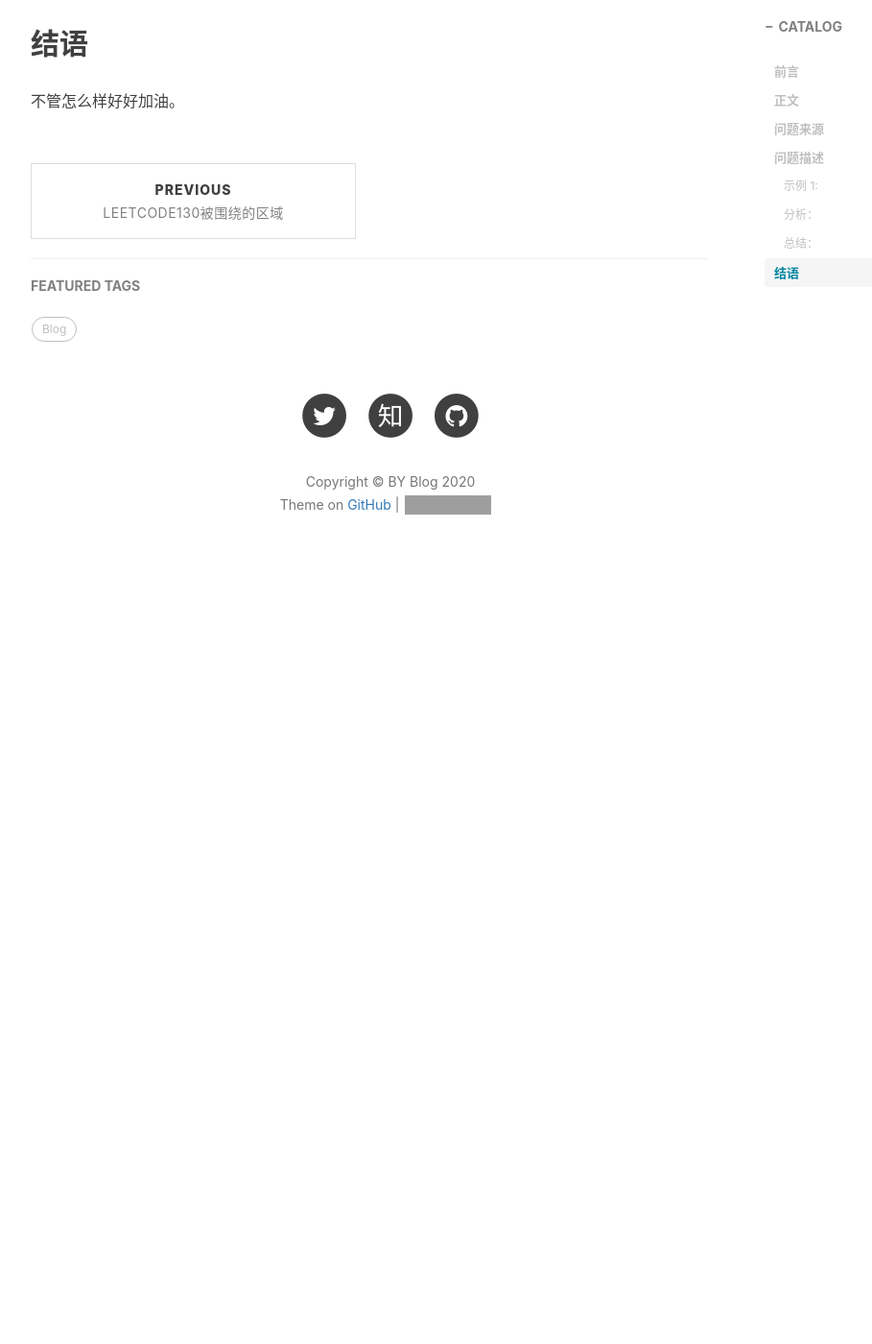
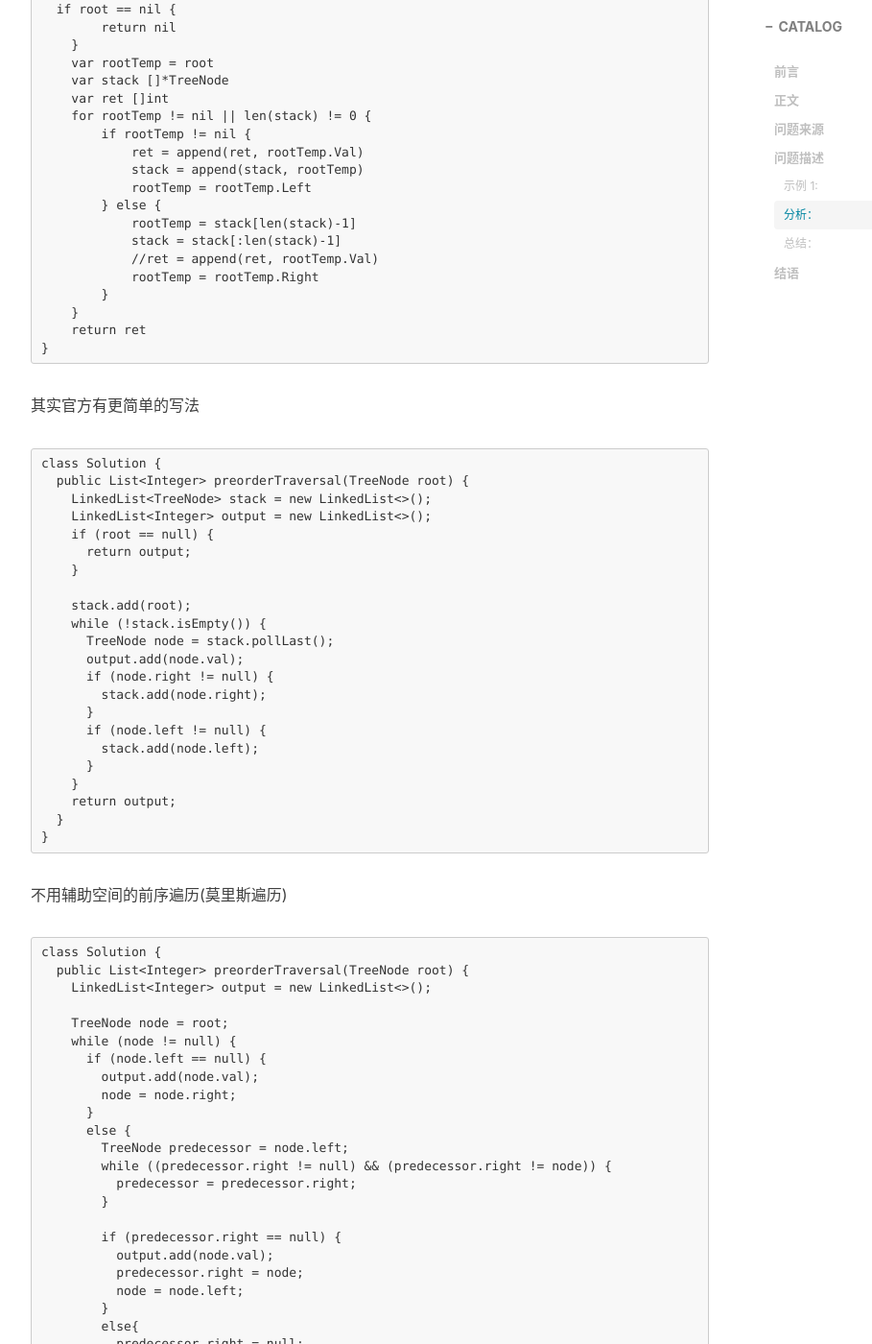
Before and after one commit to pamleft/pamleft.github.io, a Jekyll site: the page built from _posts/2020-07-04-leetcode144二叉树的前序遍历.md, in a window 1280 px wide and 1400 px high, scrolled down 1966 px. Shown: the whole window at 96% size, without its empty margins (233-1142 px from the left). Built offline with Jekyll 4.4.1, drawn with Linux system fonts in a browser that asks for light colours; nearby versions of some CDN libraries; comment, search, counter and statistics services are not loaded; before the commit the page ends 2596 px from its top, so only the background shows below that; some of the changed text lies outside the part shown; grey boxes are pictures that could not be loaded.

Commit message:
leetcode144modified

````diff
--- a/_posts/2020-07-04-leetcode144二叉树的前序遍历.md
+++ b/_posts/2020-07-04-leetcode144二叉树的前序遍历.md
@@ -68,6 +68,88 @@ func preorderTraversal(root *TreeNode) []int {
     return res
 }
 ```
+看别人的代码，其实不需要外层循环
+```
+func preorderTraversal(root *TreeNode) []int {
+  if root == nil {
+        return nil
+    }
+    var rootTemp = root
+    var stack []*TreeNode
+    var ret []int
+    for rootTemp != nil || len(stack) != 0 {
+        if rootTemp != nil {
+            ret = append(ret, rootTemp.Val)
+            stack = append(stack, rootTemp)
+            rootTemp = rootTemp.Left
+        } else {
+            rootTemp = stack[len(stack)-1]
+            stack = stack[:len(stack)-1]
+            //ret = append(ret, rootTemp.Val)
+            rootTemp = rootTemp.Right
+        }
+    }
+    return ret
+}
+```
+其实官方有更简单的写法
+```
+class Solution {
+  public List<Integer> preorderTraversal(TreeNode root) {
+    LinkedList<TreeNode> stack = new LinkedList<>();
+    LinkedList<Integer> output = new LinkedList<>();
+    if (root == null) {
+      return output;
+    }
+
+    stack.add(root);
+    while (!stack.isEmpty()) {
+      TreeNode node = stack.pollLast();
+      output.add(node.val);
+      if (node.right != null) {
+        stack.add(node.right);
+      }
+      if (node.left != null) {
+        stack.add(node.left);
+      }
+    }
+    return output;
+  }
+}
+```
+不用辅助空间的前序遍历(莫里斯遍历)
+```
+class Solution {
+  public List<Integer> preorderTraversal(TreeNode root) {
+    LinkedList<Integer> output = new LinkedList<>();
+
+    TreeNode node = root;
+    while (node != null) {
+      if (node.left == null) {
+        output.add(node.val);
+        node = node.right;
+      }
+      else {
+        TreeNode predecessor = node.left;
+        while ((predecessor.right != null) && (predecessor.right != node)) {
+          predecessor = predecessor.right;
+        }
+
+        if (predecessor.right == null) {
+          output.add(node.val);
+          predecessor.right = node;
+          node = node.left;
+        }
+        else{
+          predecessor.right = null;
+          node = node.right;
+        }
+      }
+    }
+    return output;
+  }
+}
+```
 
 #### 总结：
 勤思考。
````
